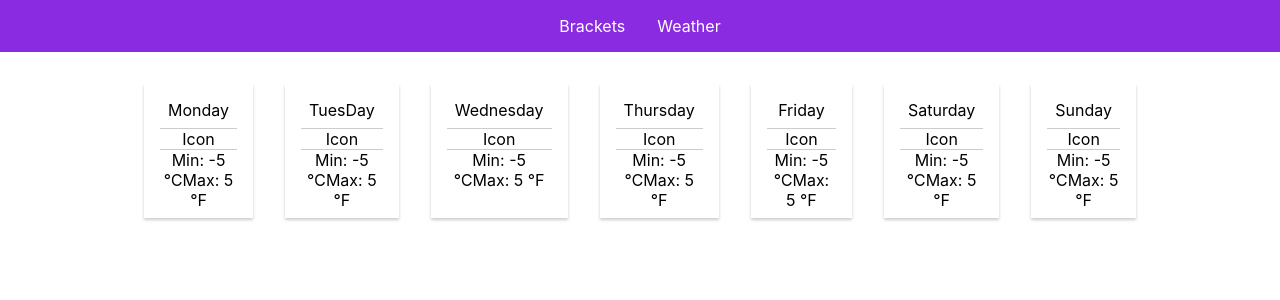
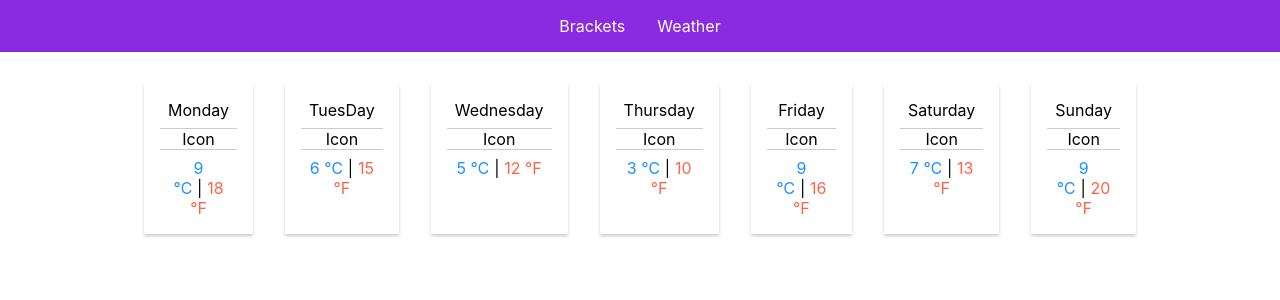
Before and after one commit to TodorGarnev/react-assignment, a React (Create React App) app: page /weather in a window 1280 px wide. Shown: the top 300 px of the page. Built offline with nearby package versions, Linux system fonts and the light colour scheme.

Commit message:
Added getting days name and temperature from the json.

```diff
--- a/src/components/Weather/Day/Day.module.css
+++ b/src/components/Weather/Day/Day.module.css
@@ -5,14 +5,25 @@
     box-shadow: 0 2px 3px #ccc;
 }
 
-.dayContainer .dayName {
+.dayName {
     padding: 0.5rem;
     border-bottom: 1px solid #ccc;
 }
 
-.dayContainer .weatherIcon {
+.weatherIcon {
     border-bottom: 1px solid #ccc;
 }
 
-.dayContainer .dayTemperature {
+.dayTemperature {
+    padding: 0.5rem;
 }
+
+.minTemperature {
+    margin-right: 0.3rem;
+    color: dodgerblue;
+}
+
+.maxTemperature {
+    margin-left: 0.3rem;
+    color: tomato;
+}
--- a/src/components/Weather/Day/Day.tsx
+++ b/src/components/Weather/Day/Day.tsx
@@ -2,7 +2,9 @@ import React, { FunctionComponent } from "react";
 import styles from './Day.module.css';
 
 interface Props {
-	name: string
+	name: string;
+	minTemp: number;
+	maxTemp: number;
  }
 
 const Day: FunctionComponent<Props> = (props) => {
@@ -11,8 +13,9 @@ const Day: FunctionComponent<Props> = (props) => {
 			<div className={styles.dayName}>{props.name}</div>
 			<div className={styles.weatherIcon}>Icon</div>
 			<div className={styles.dayTemperature}>
-				<span>Min: -5 &#8451;</span>
-				<span>Max: 5 &#8457;</span>
+				<span className={styles.minTemperature}>{props.minTemp} &#8451;</span>
+				|
+				<span className={styles.maxTemperature}>{props.maxTemp} &#8457;</span>
 			</div>
 		</div>
 	);
--- a/src/components/Weather/Weather.tsx
+++ b/src/components/Weather/Weather.tsx
@@ -2,14 +2,21 @@ import React, { FunctionComponent } from "react";
 import styles from './Weather.module.css';
 
 import Day from './Day/Day';
-import { weekDays } from '../../constants/constant';
+import weatherData from '../../data/weather.json';
 
 interface Props { }
 
 const Weather: FunctionComponent<Props> = (props) => {
     return (
         <section className={styles.weatherContainer}>
-            {weekDays.map(weekDay => <Day name={weekDay} />)}
+            {weatherData.map((weekDay, index) =>
+                <Day
+                    key={index}
+                    name={weekDay.weekDayName}
+                    minTemp={weekDay.temperature.min}
+                    maxTemp={weekDay.temperature.max}
+                />)
+            }
         </section>
     );
 };
--- a/src/constants/constant.tsx
+++ /dev/null
@@ -1 +0,0 @@
-export const weekDays = ['Monday', 'TuesDay', 'Wednesday', 'Thursday', 'Friday', 'Saturday', 'Sunday'];
```
Also changed, not shown: src/data/weather.json (renamed from src/constants/weather.json).
